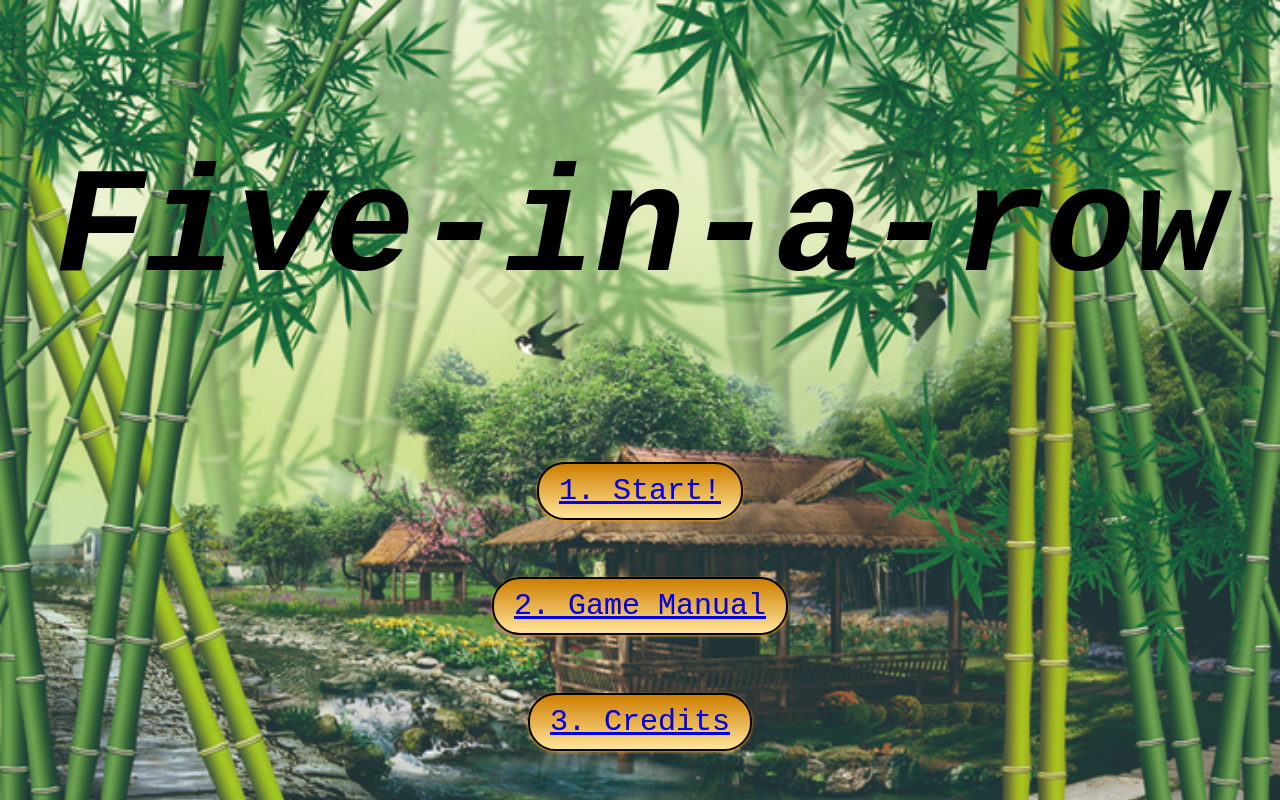
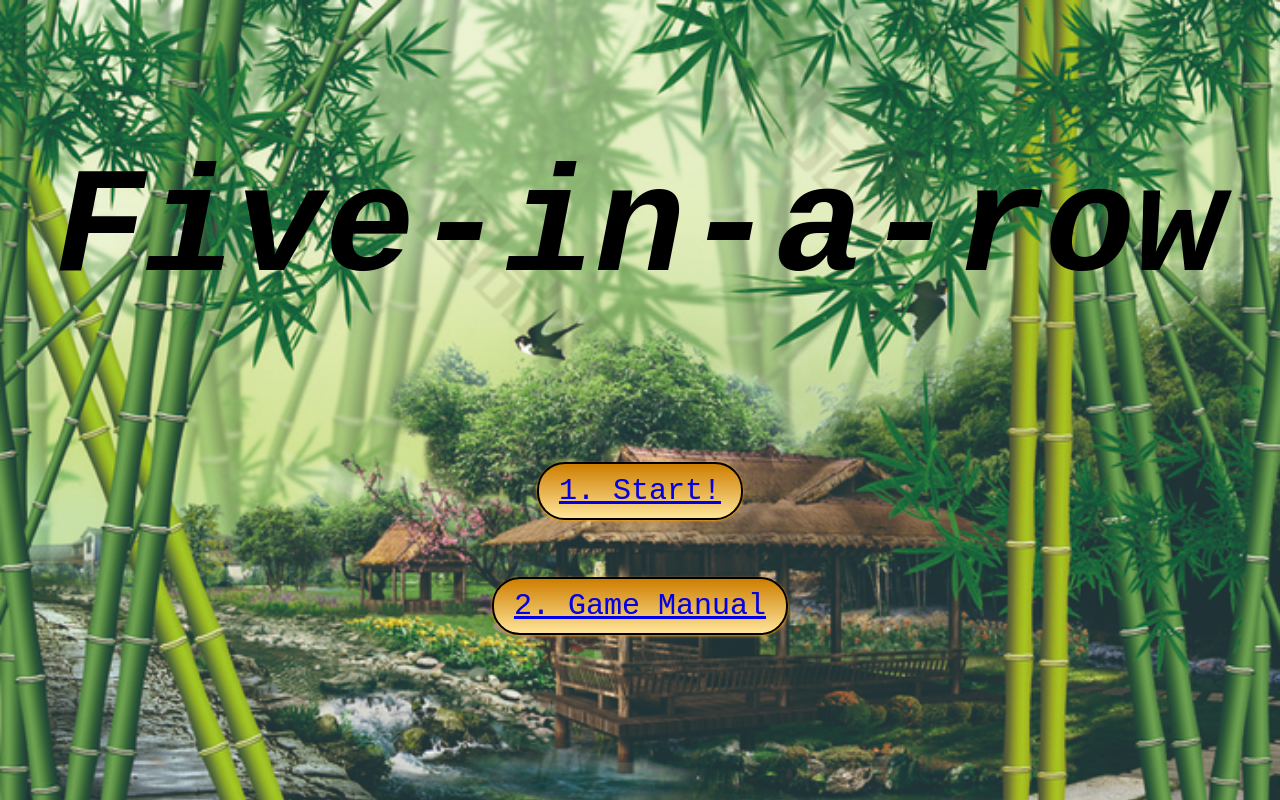
Before and after one commit to Ezuharad/CSE201-Final-Project, a website: page src/public/index.html in a window 1280 px wide. Drawn offline with Linux system fonts and the light colour scheme.

Commit message:
Update index.html

```diff
--- a/src/public/index.html
+++ b/src/public/index.html
@@ -85,10 +85,5 @@
                 </button>
             </h1>
             <br><br>
-            <h1 style="text-align: center;font-size:100%;">
-                <button class="btnTest btnTest:hover">
-                    <a href="credits.html"> 3. Credits</a>
-                </button>
-            </h1>
     </body>
 </html>
```
